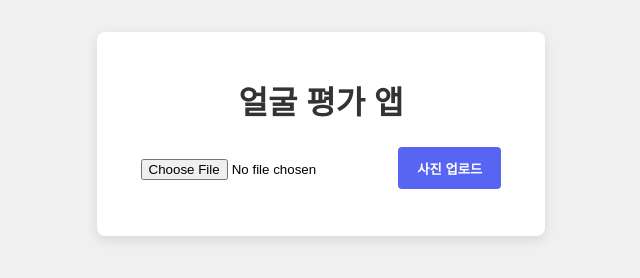
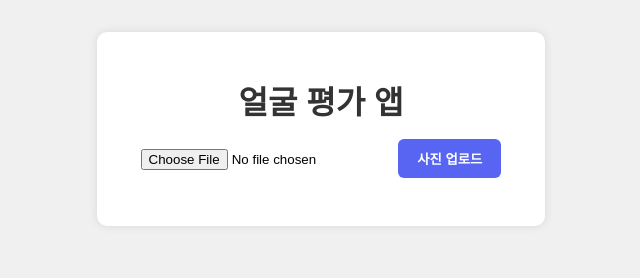
Before and after one commit to hello-worldyj/facetest, a website: page public/index.html in a window 1280 px wide. Shown: the whole page, without its empty margins (319-959 px from the left). Drawn offline with Linux system fonts and the light colour scheme.

Commit message:
Update style.css

```diff
--- a/public/style.css
+++ b/public/style.css
@@ -1,22 +1,22 @@
 body {
-  background-color: #f0f0f0;
   font-family: "Noto Sans KR", sans-serif;
-  margin: 0;
+  background: #f0f0f0;
   padding: 2rem;
   text-align: center;
+  margin: 0;
 }
 
 .container {
   max-width: 400px;
-  margin: 0 auto;
-  background: white;
+  margin: auto;
+  background: #fff;
   padding: 1.5rem;
-  border-radius: 8px;
-  box-shadow: 0 4px 12px rgb(0 0 0 / 0.1);
+  border-radius: 10px;
+  box-shadow: 0 0 10px rgba(0,0,0,0.1);
 }
 
 h1 {
-  margin-bottom: 1.5rem;
+  margin-bottom: 1rem;
   color: #333;
 }
 
@@ -25,18 +25,17 @@ input[type="file"] {
 }
 
 button {
-  background-color: #5865f2;
+  background: #5865f2;
   border: none;
-  padding: 0.7rem 1.2rem;
-  border-radius: 4px;
   color: white;
+  padding: 0.6rem 1.2rem;
+  border-radius: 6px;
+  cursor: pointer;
   font-weight: bold;
-  cursor: pointer;
-  transition: background-color 0.3s ease;
 }
 
 button:hover {
-  background-color: #4752c4;
+  background: #4752c4;
 }
 
 #facePreview {
@@ -44,7 +43,7 @@ button:hover {
 }
 
 .face-img {
-  max-width: 100%;
+  width: 100%;
   border-radius: 8px;
   box-shadow: 0 4px 8px rgba(0,0,0,0.2);
 }
```
